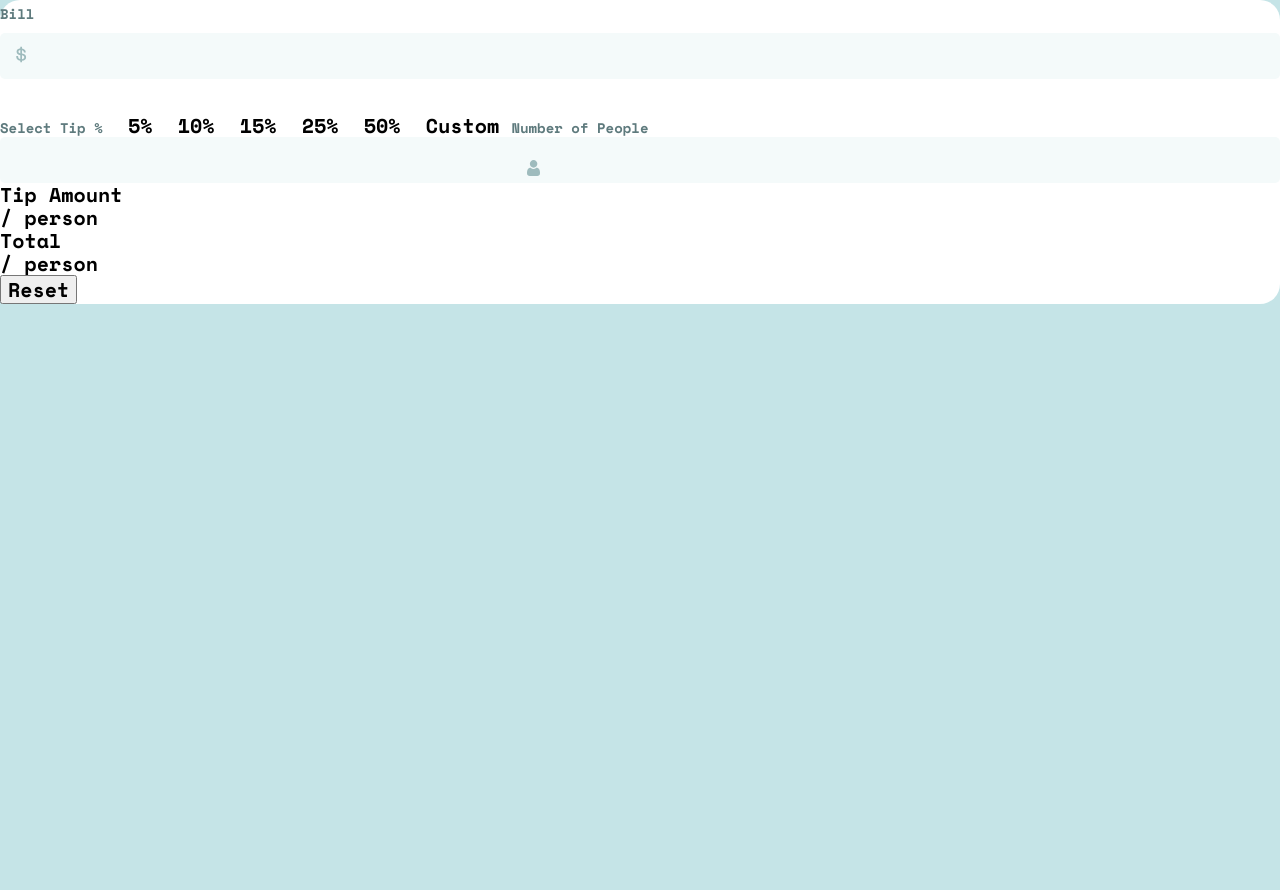
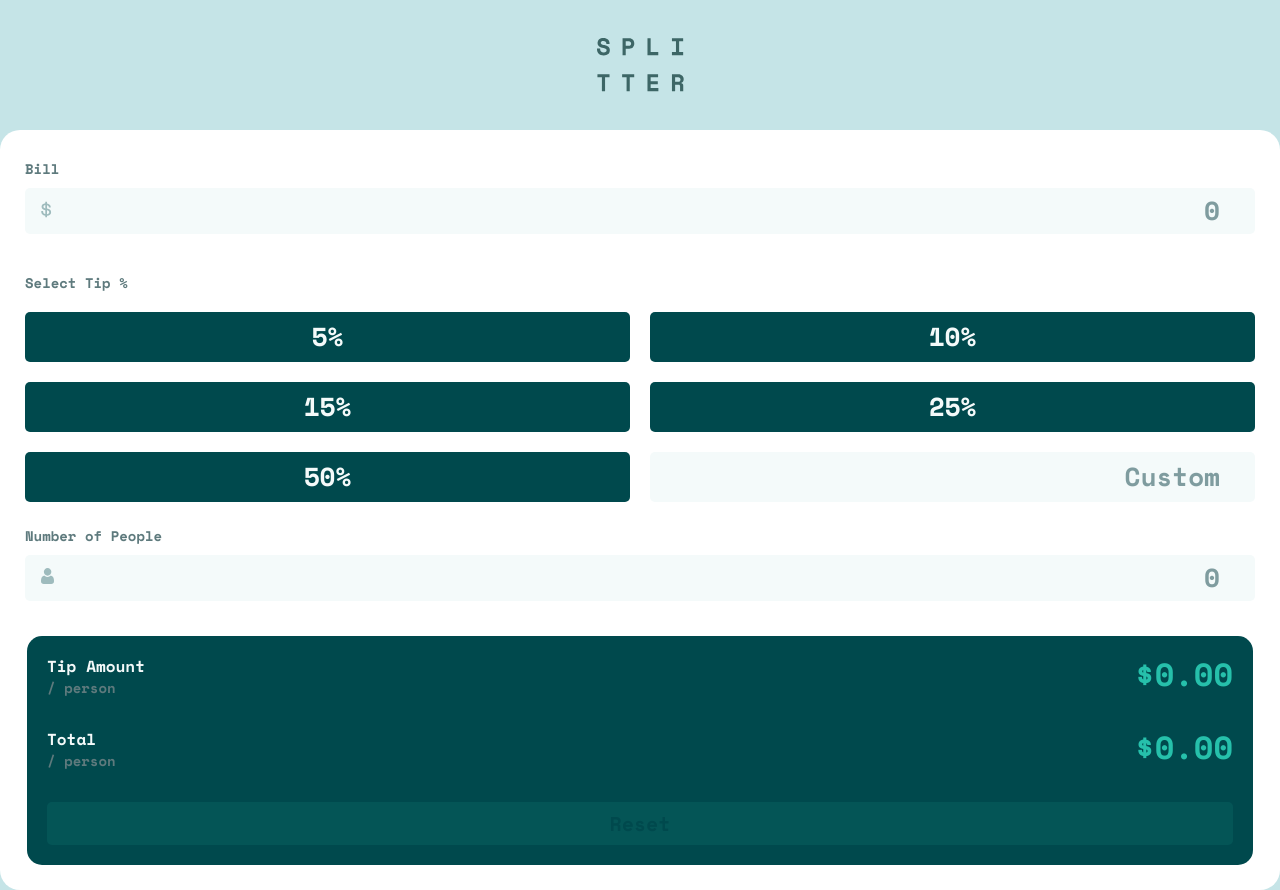
Before and after one commit to shakthi2003gh/tip-calculator-app-main, a plain HTML site: page index.html in a window 1280 px wide. Before the commit the page ends 800 px from the top, so only its background shows below. Drawn offline with nearby package versions, Linux system fonts and the light colour scheme.

Commit message:
Result section design completed.

```diff
--- a/index.html
+++ b/index.html
@@ -14,40 +14,73 @@
     <script src="/index.js" defer></script>
   </head>
   <body>
-    <form class="calculator">
-      <label for="bill">Bill</label>
-      <input type="number" id="bill" />
+    <form>
+      <fieldset class="calculator">
+        <label for="bill">Bill</label>
+        <input type="number" id="bill" placeholder="0" />
 
-      <label for="tip">Select Tip %</label>
-      <input type="radio" name="tip" id="tip" />5%
-      <input type="radio" name="tip" id="tip" />10%
-      <input type="radio" name="tip" id="tip" />15%
-      <input type="radio" name="tip" id="tip" />25%
-      <input type="radio" name="tip" id="tip" />50%
-      <!--TODO: change to text -->
-      <input type="radio" name="tip" id="tip" />Custom
+        <label for="tip-5%">Select Tip %</label>
+        <div class="tips">
+          <label for="tip-5%">
+            <input type="radio" value="5%" name="tip" id="tip-5%" />
+            <span>5%</span>
+          </label>
 
-      <label for="people">Number of People</label>
-      <input type="number" />
+          <label for="tip-10%">
+            <input type="radio" value="10%" name="tip" id="tip-10%" />
+            <span>10%</span>
+          </label>
 
-      <div class="result">
+          <label for="tip-15%">
+            <input type="radio" value="15%" name="tip" id="tip-15%" />
+            <span>15%</span>
+          </label>
+
+          <label for="tip-25%">
+            <input type="radio" value="25%" name="tip" id="tip-25%" />
+            <span>25%</span>
+          </label>
+
+          <label for="tip-50%">
+            <input type="radio" value="50%" name="tip" id="tip-50%" />
+            <span>50%</span>
+          </label>
+
+          <!-- TODO: what to learn -->
+          <label for="tip-custom">
+            <!-- <input type="radio" value="custom" name="tip" id="tip-custom" /> -->
+            <input
+              type="number"
+              id="tip-cstom"
+              min="0"
+              max="100"
+              placeholder="Custom"
+            />
+          </label>
+        </div>
+
+        <label for="people">Number of People</label>
+        <input type="number" min="0" max="100" placeholder="0" id="people" />
+      </fieldset>
+
+      <fieldset class="result">
         <div class="tip-amount">
-          <span> Tip Amount <br />/ person </span>
+          <span class="text"> Tip Amount <br />/ person </span>
 
-          <span class="amount"></span>
+          <span class="amount">$0.00</span>
         </div>
 
         <div class="total">
-          <span>
+          <span class="text">
             Total <br />
             / person
           </span>
 
-          <span class="amount"></span>
+          <span class="amount">$0.00</span>
         </div>
 
         <button type="reset">Reset</button>
-      </div>
+      </fieldset>
     </form>
   </body>
 </html>
--- a/styles/styles.css
+++ b/styles/styles.css
@@ -8,6 +8,7 @@
 }
 
 html {
+  min-width: 375px;
   font-size: 62.5%;
 }
 
@@ -48,7 +49,7 @@ input {
 
 /* Global */
 body {
-  background: url(/images/logo.svg) no-repeat center 3.5rem;
+  background: url(/images/logo.svg) no-repeat 50% 4.5%;
   background-color: var(--color-body-bg);
 }
 
@@ -134,3 +135,47 @@ input[type="radio"]:checked + span {
   color: var(--color-primary);
   background-color: var(--color-highlight);
 }
+
+/* Result */
+.result {
+  display: grid;
+  gap: 3rem;
+  padding: 2rem;
+  border: none;
+  border-radius: 15px;
+  font-size: 1.4rem;
+  color: var(--color-secondary);
+  background-color: var(--color-primary);
+}
+
+.tip-amount,
+.total {
+  display: flex;
+  justify-content: space-between;
+}
+
+.text {
+  line-height: 2.5ch;
+}
+
+.text::first-line {
+  font-size: 1.6rem;
+  color: var(--color-accent);
+}
+
+.amount {
+  font-size: 3.2rem;
+  color: var(--color-highlight);
+}
+
+button[type="reset"] {
+  align-self: end;
+  outline: none;
+  border: none;
+  padding: 1rem;
+  border-radius: 5px;
+  font-size: 2rem;
+  color: var(--color-primary);
+  background-color: var(--color-highlight);
+  filter: opacity(0.1);
+}
```
